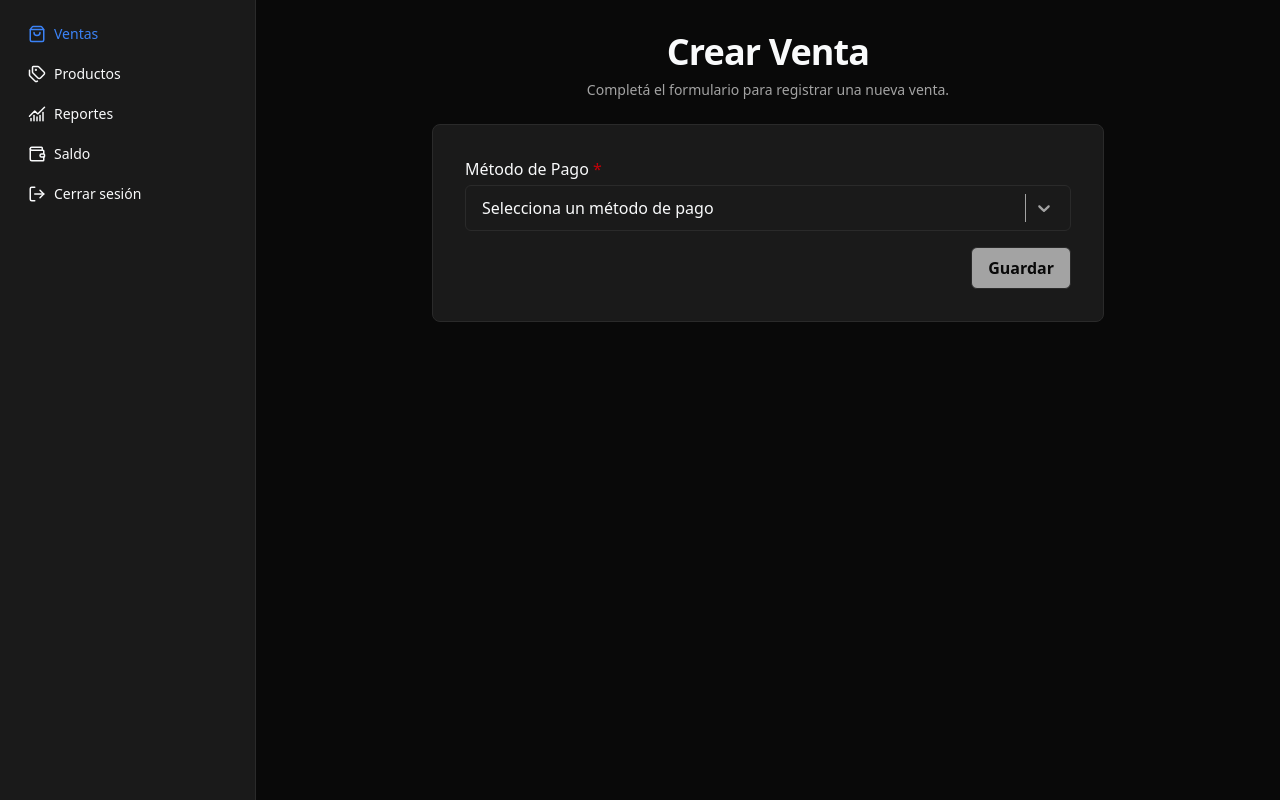
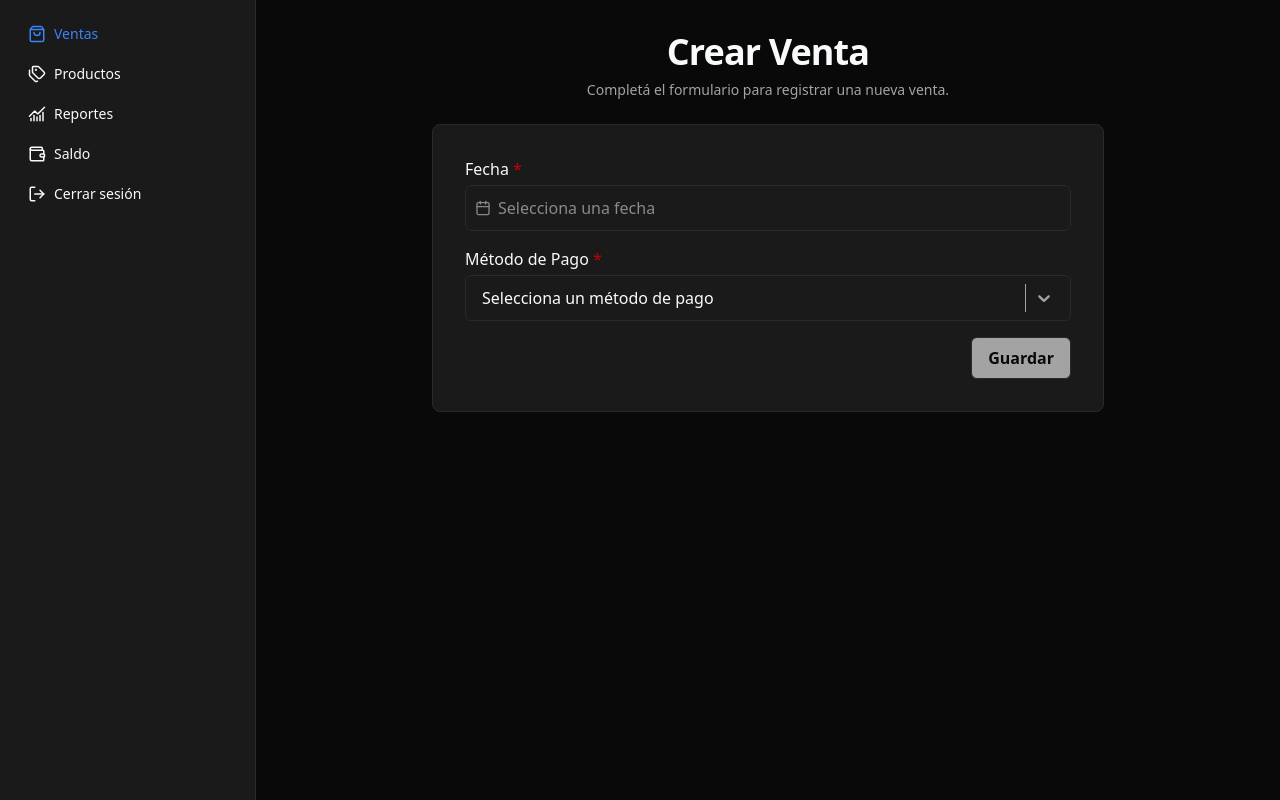
Before and after one commit to GaloDurante/stockApp, a Next.js app: page /admin/sells/new in a window 1280 px wide. Built offline with nearby package versions, Linux system fonts and the light colour scheme.

Commit message:
Refactor custom date picker to accept a single date and implement it in sell form

```diff
--- a/src/components/CustomDatePicker.tsx
+++ b/src/components/CustomDatePicker.tsx
@@ -3,35 +3,53 @@
 import { Calendar } from 'lucide-react';
 import DatePicker from 'react-datepicker';
 
-interface CustomDatePickerProps {
-    dateRange: [Date | null, Date | null];
-    setDateRange: (dateRange: [Date | null, Date | null]) => void;
+interface RangePickerProps {
+    mode: 'range';
+    value: [Date | null, Date | null];
+    onChange: (value: [Date | null, Date | null]) => void;
     customPlaceholder?: string;
+    isError?: boolean;
+}
+interface SinglePickerProps {
+    mode: 'single';
+    value: Date | null;
+    onChange: (value: Date | null) => void;
+    customPlaceholder?: string;
+    isError?: boolean;
 }
 
+type CustomDatePickerProps = RangePickerProps | SinglePickerProps;
+
 export default function CustomDatePicker({
-    dateRange,
-    setDateRange,
-    customPlaceholder = 'Selecciona un rango de fechas',
+    mode,
+    value,
+    onChange,
+    customPlaceholder,
+    isError = false,
 }: CustomDatePickerProps) {
-    const [startDate, endDate] = dateRange;
-
     return (
         <div className="flex flex-col w-full">
             <DatePicker
-                closeOnScroll={true}
+                closeOnScroll
                 showIcon
                 icon={<Calendar />}
                 toggleCalendarOnIconClick
-                selectsRange
+                {...(mode === 'range'
+                    ? {
+                          selectsRange: true,
+                          startDate: value[0],
+                          endDate: value[1],
+                          onChange: (dates: [Date | null, Date | null]) => onChange(dates),
+                      }
+                    : {
+                          selected: value,
+                          onChange: (date: Date | null) => onChange(date),
+                      })}
                 dateFormat="dd/MM/yyyy"
                 dropdownMode="select"
-                startDate={startDate}
-                endDate={endDate}
-                onChange={(update: [Date | null, Date | null]) => setDateRange(update)}
                 isClearable
                 placeholderText={customPlaceholder}
-                className="bg-surface px-8! py-2.5! border rounded-md border-border focus:outline-none focus:ring-1 focus:ring-gray-200 w-full"
+                className={`bg-surface px-8! py-2.5! transition-all border focus:outline-none focus:ring-1 focus:ring-gray-200 focus:border-gray-200 rounded-md w-full ${isError ? 'border-red-700' : 'border-border'}`}
             />
         </div>
     );
--- a/src/components/Filters.tsx
+++ b/src/components/Filters.tsx
@@ -148,8 +148,9 @@ export default function Filters({
 
             {withDateRange && (
                 <CustomDatePicker
-                    dateRange={dateRange}
-                    setDateRange={setDateRange}
+                    mode="range"
+                    value={dateRange}
+                    onChange={setDateRange}
                     customPlaceholder="Filtrar por fechas"
                 />
             )}
--- a/src/components/sells/SellForm.tsx
+++ b/src/components/sells/SellForm.tsx
@@ -8,6 +8,7 @@ import { Receiver, PaymentMethod } from '@/generated/prisma';
 
 import { LoaderCircle } from 'lucide-react';
 import CustomSelect from '@/components/CustomSelect';
+import CustomDatePicker from '@/components/CustomDatePicker';
 
 export default function SellForm() {
     const {
@@ -51,6 +52,29 @@ export default function SellForm() {
 
     return (
         <form onSubmit={handleSubmit(onSubmit)} className="bg-surface border border-border rounded-lg p-4 md:p-8">
+            <div className="flex flex-col gap-1 mb-4">
+                <label>
+                    Fecha <span className="text-red-700">*</span>
+                </label>
+                <Controller
+                    name="date"
+                    control={control}
+                    rules={{ required: 'Debe seleccionar una fecha' }}
+                    render={({ field }) => {
+                        return (
+                            <CustomDatePicker
+                                mode="single"
+                                value={field.value}
+                                onChange={field.onChange}
+                                customPlaceholder="Selecciona una fecha"
+                                isError={!!errors.date}
+                            />
+                        );
+                    }}
+                />
+                {errors.date && <p className="text-red-700 text-sm">{errors.date.message}</p>}
+            </div>
+
             <div className="flex flex-col gap-1 mb-4">
                 <label>
                     Método de Pago <span className="text-red-700">*</span>
```
